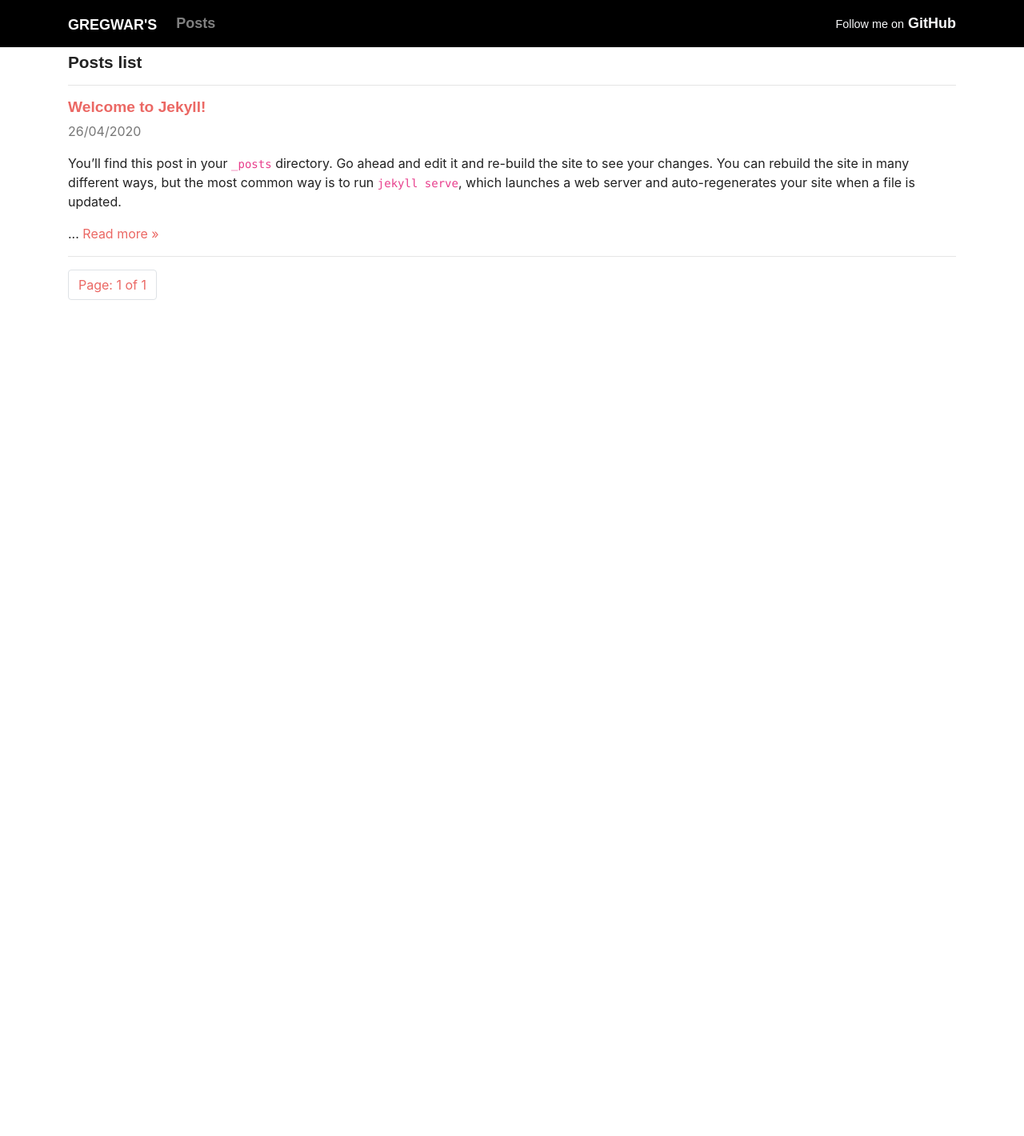
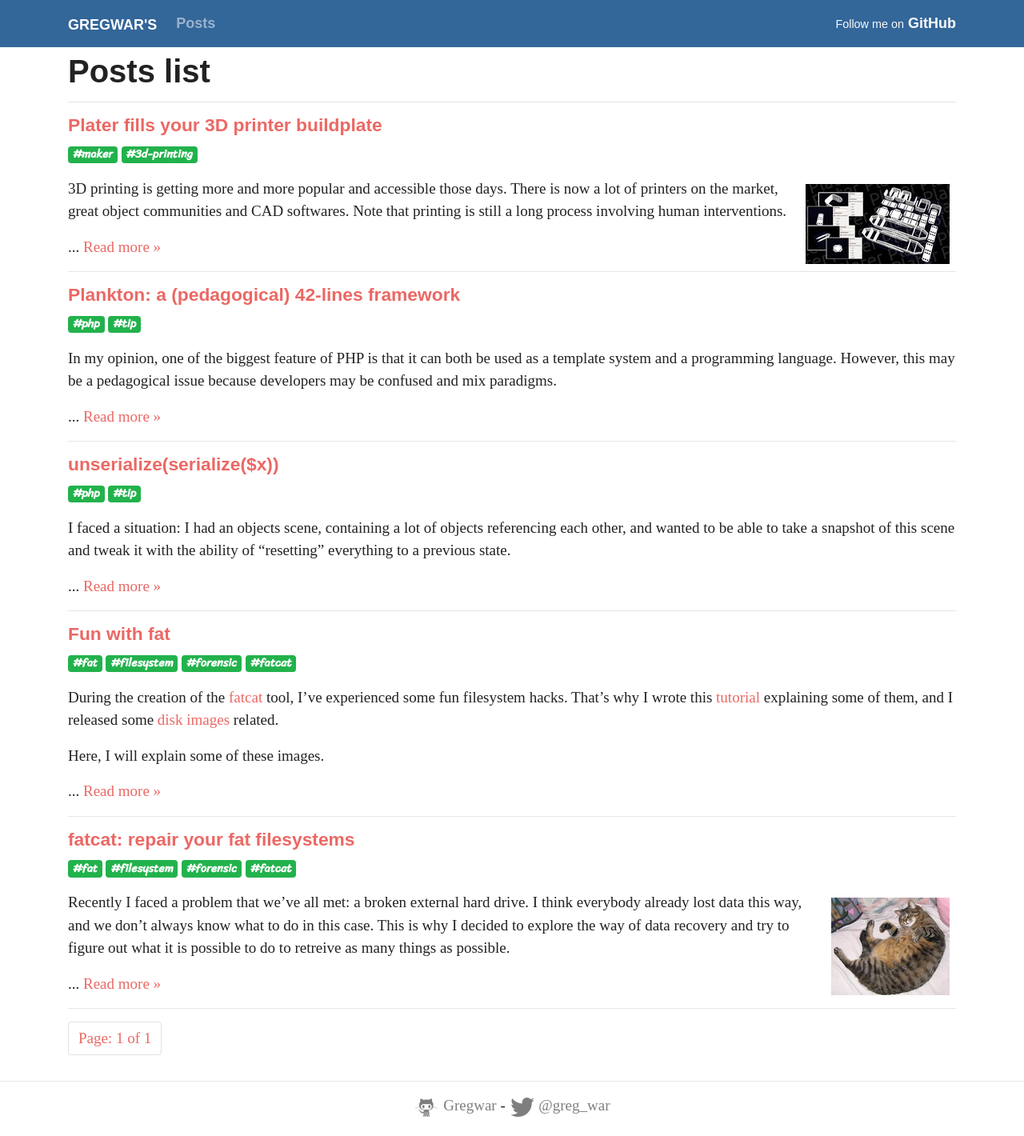
Before and after one commit to Gregwar/gregwar.github.io, a Jekyll site: the page built from index.html, in a window 1280 px wide. Shown: the whole page at 80% size. Built offline with Jekyll 4.4.1, drawn with Linux system fonts in a browser that asks for light colours; some web fonts are replaced; the list of posts is cut into pages by our own code; before the commit the page ends 900 px from its top, so only the background shows below that.

Commit message:
Importing articles

```diff
--- a/_layouts/default.html
+++ b/_layouts/default.html
@@ -7,11 +7,14 @@
     <link rel="stylesheet" href="{{ '/assets/bootstrap.min.css?v=' | append: site.github.build_revision | relative_url }}" media="screen" type="text/css">
     <link rel="stylesheet" href="{{ '/assets/rouge.highlight.css?v=' | append: site.github.build_revision | relative_url }}" media="screen" type="text/css">
     <link rel="stylesheet" href="{{ '/assets/style.css?v=' | append: site.github.build_revision | relative_url }}" media="screen" type="text/css">
+
+    <link href="https://fonts.googleapis.com/css2?family=Gentium+Basic&display=swap" rel="stylesheet">
+    <link href="https://fonts.googleapis.com/css2?family=Sriracha&display=swap" rel="stylesheet">
 {% seo %}
   </head>
 
   <body>
-    <nav class="mb-2 navbar navbar-expand-lg navbar-dark bg-dark text-light">
+    <nav class="mb-2 navbar navbar-expand-lg navbar-dark bg-info text-light">
       <div class="container">
 
       <!-- Site logo -->
@@ -36,15 +39,34 @@
     <div class="container">
       <div class="inner clearfix">
         <section id="main-content">
-          <h2>
+          <h1>
             {{ page.title }}
-          </h2>
+          </h1>
+          <span class="text-muted">{{ page.date | date: "%d/%m/%Y" }}</span>
+
           {% for tag in page.tags %}
-            <span class="badge badge-success">{{ tag }}</span>
+            <span class="badge badge-success">#{{ tag }}</span>
           {% endfor %}
-          {{ content }}
+
+          <hr/>
+          <div class="page-content">
+            {{ content }}
+          </div>
         </section>
       </div>
+    </div>
+
+    <hr/>
+    <div class="container footer">
+      <a href="{{ path(site.github.owner_url) }}">
+        <img src="/assets/imgs/github.png" />
+        Gregwar
+      </a>
+      -
+      <a href="https://twitter.com/greg_war">
+        <img src="/assets/imgs/twitter.png" />
+        @greg_war
+      </a>
     </div>
 
     {% if site.google_analytics %}
--- /dev/null
+++ b/_posts/2013-11-03-fatcat-repair-your-fat-filesystems.markdown
@@ -0,0 +1,169 @@
+---
+layout: default
+title:  "fatcat: repair your fat filesystems"
+permalink: /fatcat-repair-your-fat-filesystems
+date:   2013-11-03 18:00:00 +0200
+tags: fat filesystem forensic fatcat
+---
+
+![Fatcat](/assets/imgs/fatcat.jpg){:class="float-right m-2"}
+
+Recently I faced a problem that we've all met: a broken external hard drive. I think everybody already lost data this way, and we don't always know what to do in this case. This is why I decided to explore the way of data recovery and try to figure out what it is possible to do to retreive as many things as possible.
+
+<!--more-->
+
+The hard drive I had to repair was using a FAT32 filesystem, this is still one of the most used filesystem provided with flash drives and external hard drives. This lead me to write fatcat, a tool I made to explore, repair and forensic FAT filesystems, which I'll introduce here.
+
+I'm trying here to suggest guidelines for repairing a broken FAT filesystem.
+# Save everything !
+
+You can follow this tutorial by using the  [repair.img](https://github.com/Gregwar/fatcat/blob/master/docs/images/repair.img.gz?raw=true) demo image.
+If you do this, just download the image and step to the next part.
+
+If you do have a broken hard drive, you will have to save everything before hoping a FAT repair. You can either copy your data to another drive or to a file. Assuming your damaged hard drive is `/dev/sdb`, you can use `ddrescue` to do this:
+
+{% highlight bash %}
+# Backup all your /dev/sdb drive to a file named save.img
+$ ddrescue /dev/sdb save.img rescued.log
+{% endhighlight %}
+
+<pre>
+Toto
+</pre>
+
+This will save your whole disk to the `save.img` file. If there is broken sectors on `/dev/sdb`, this may take a while, be patient.
+
+Note that you will need enough free space to store `save.img` that the whole size of the disk under `/dev/sdb`.
+
+# Explore
+
+You can now explore your disk, have a look to it using mount for instance:
+
+{% highlight bash %}
+# Mount the saved image under the x/ directory
+$ mkdir x
+$ mount save.img x$ cd x/
+$ ls -lAh
+$ ...
+{% endhighlight %}
+
+Doing this, you can explore your disk image like a regular directory on your system. Have a look at the files and the directories, try to find out what's OK and what's not.
+
+You can also check that fatcat works and recognize the image by using `-i`:
+
+{% highlight bash %}
+# Get information about the disk using  fatcat
+$ fatcat save.img -i
+{% endhighlight %}
+
+This will give you information about the drive. At the end of the output, you'll see the list of used and free clusters, this can inform you about the size of data that seems to be allocated.
+
+# Fix the FAT
+
+Now, we'll try to fix the file allocation table (alias FAT). Before we do this, we'll backup it to a file:
+
+{% highlight bash %}
+# Backup the file allocation table
+$ fatcat save.img -b save.fat
+{% endhighlight %}
+
+If something goes wrong, you'll be able to restore the FAT by doing:
+
+{% highlight bash %}
+# Restoring the backuped FAT
+$ fatcat save.img -p save.fat
+{% endhighlight %}
+
+A first thing you can do is compare the file allocation tables. Those two FATs are supposed to be identical and are wrote twice on the disk for security reason. To compare it, use -2:
+
+{% highlight bash %}
+# Comparing the FATs
+$ fatcat save.img -2
+{% endhighlight %}
+
+If you're using the demo repair.img, you will see that cluster 32 differs (0x20).
+
+If there is differences in the FATs, you can try merging them with -m:
+
+{% highlight bash %}
+# Merging the FATs
+$ fatcat save.img -m
+{% endhighlight %}
+
+This will read the FATs cluster per cluster and choose the only value that is allocated when the entries differs, and one of them is "unallocated". This will fix the fat1_broken directory of the `repair.img` image.
+
+However, sometimes, problems can break the two FATs simultaneously. In this case, some files and directories are still referenced on the drive, but are marker as unallocated in the FAT. fatcat is able to read them and can try to fix these cases, with `-f`:
+
+{% highlight bash %}
+# Try to fix the FAT when directories are marked as unallocated but readable
+$ fatcat save.img -f
+{% endhighlight %}
+
+This will fix the unallocated directory of the repair.img image.
+
+# Find the orphans
+
+Now we've fixed the FAT, there may still have data on the disk that are still here but unreachable: this is called orphaned data. On the example `repair.img` image, there was an orphaned directory in the root directory, but I smashed its entry with zeroes (`0x00`). This directory is still allocated, somewhere on the disk, but is no longer reachable, and its name does not exist anymore.
+
+To find this kind of files and directory, fatcat will compare what's reachable from the root directory (`/`) and what's allocated on the disk, and will try to find directories that are allocated but not reachable. This is done using `-o`:
+
+{% highlight bash %}
+# Try to find the orphans (lost & found)
+$ fatcat save.img -o
+{% endhighlight %}
+
+This may take some minutes to complete on big drives, be patient.
+
+On the `repair.img`, this is what you should see:
+
+{% highlight bash %}
+# Running orphans search on the example image
+$ fatcat repair.img -o
+(...)
+There is 1 orphaned elements:
+* Directory clusters 33 to 33: 2 elements, 30B
+
+Estimation of orphan files total sizes: 30 (30B)
+
+Listing of found elements with known entry:
+In directory with cluster 33:
+f 27/10/2013 16:32:54  orphan_file.txt                c=51 s=30 (30B)
+{% endhighlight %}
+
+This means that there is one directory found that is orphaned. You can list its entry by using -L, which lists a directory using its cluster number:
+
+{% highlight bash %}
+# Listing entries of directory cluster 33
+$ fatcat repair.img -L 33
+Listing cluster 33
+Directory cluster: 33
+d 27/10/2013 16:32:26  ./                             c=33
+d 27/10/2013 16:32:26  ../                            c=0
+f 27/10/2013 16:32:54  orphan_file.txt                c=51 s=30 (30B)
+{% endhighlight %}
+
+As you can see, here is an orphan file in it, named `orphan_file.txt`. You can read this file using `-R` and `-s`, to read a file using its cluster number and its size:
+
+{% highlight bash %}
+# Reading 30 bytes of the file in cluster 51
+$ fatcat repair.img -R 51 -s 30
+This file is a poor orphaned!
+{% endhighlight %}
+
+You can also extract the whole directory using `-x` and `-c`:
+
+{% highlight bash %}
+# Extracting orphaned directory 33 to output/
+$ mkdir output/
+$ fatcat repair.img -x output/ -c 33
+{% endhighlight %}
+
+That's all! On a big broken drive, you may have a lot of orphaned files and directories, and having a look at them could take a while. Try to spot big directories and big files. Good luck!
+Links & references
+
+# Links
+## Here!
+
+* [fatcat on Github](https://github.com/Gregwar/fatcat/)
+* [fatcat tutorials & examples](https://github.com/Gregwar/fatcat/blob/master/docs/index.md)
+* [fatcat on Debian](https://packages.debian.org/source/sid/fatcat)
--- /dev/null
+++ b/_posts/2013-11-04-fun-with-fat.markdown
@@ -0,0 +1,61 @@
+---
+layout: default
+title:  "Fun with fat"
+permalink: /fun-with-fat
+date:   2013-11-03 18:00:00 +0200
+tags: fat filesystem forensic fatcat
+---
+
+During the creation of the [fatcat](https://github.com/Gregwar/fatcat/) tool, I've experienced some fun filesystem hacks. That's why I wrote this [tutorial](https://github.com/Gregwar/fatcat/blob/master/docs/fun-with-fat.md) explaining some of them, and I released some [disk images](https://github.com/Gregwar/fatcat/tree/master/docs/images) related.
+
+Here, I will explain some of these images.
+
+<!--more-->
+## The directories loop
+
+In [directory-loop.img](https://github.com/Gregwar/fatcat/blob/master/docs/images/directory-loop.img.gz?raw=true), you have an infinite loop of directories.
+
+This is because the `A` directory which is in `/A/B/C` references the same cluster as the `/A` directory. You can try it out, it works on both Windows & Linux:
+
+{% highlight bash %}
+# The directory loop is mounted under x/, auto-completion will continue forever!
+$ ls x/A/B/C/A/B/C/A/B/C/A/B/C/A/B/C/A/B/C/A/(...)
+{% endhighlight %}
+
+# The empty-but-not-empty disk
+
+[full-fat.img](https://github.com/Gregwar/fatcat/blob/master/docs/images/full-fat.img.gz?raw=true) contains a full file allocation table, while the root directory counts no entry.
+
+If you mount this, or write it on an USB key, the disk will appear as 100% full even if there is absolutely no file on it!
+
+# Two files, one cluster
+
+[two-file-same-cluster.img](https://github.com/Gregwar/fatcat/blob/master/docs/images/two-file-same-cluster.img.gz?raw=true) image contains two files that references the same cluster.
+
+This mean that if you change one, it will change the other (note that the size will not be updated for the other entry).
+
+# 	The infinite file
+
+[infinite-file.img](https://github.com/Gregwar/fatcat/blob/master/docs/images/infinite-file.img.gz?raw=true) contains a file that appear to be 4G (the maximum with FAT32) which you can read, but it's actually the same data that are looping.
+
+This doesn't seems to work on Windows however.
+
+# The fake 1T image
+
+This image is one of the most interesting, 	the [fake-big-disk-1T.img](https://github.com/Gregwar/fatcat/blob/master/docs/images/fake-big-disk-1T.img.gz?raw=true) contains an image of 128M with tweaked FAT32 headers.
+
+If you write it on an USB key and insert it, this disk will appear as a 1T drive, and everything will work normally until you write more data on it that its actual size.
+
+{% highlight bash %}
+# The image was wrote to a 4G USB key (/dev/sdb)
+# and mounted in /media/MEGA
+$ df -h
+(...)
+/dev/sdb           1.1T    352K  1.1T   1% /media/MEGA
+{% endhighlight %}
+
+# Links
+
+* [fatcat on Github](https://github.com/Gregwar/fatcat/)
+* [fatcat tutorials & examples](https://github.com/Gregwar/fatcat/blob/master/docs/index.md)
+* [fatcat on Debian](https://packages.debian.org/source/sid/fatcat)
--- /dev/null
+++ b/_posts/2013-12-05-unserialize-serialize.markdown
@@ -0,0 +1,49 @@
+---
+layout: default
+title:  "unserialize(serialize($x))"
+permalink: /unserialize-serialize
+date:   2013-12-05 18:00:00 +0200
+tags: php tip
+---
+
+I faced a situation: I had an objects scene, containing a lot of objects referencing each other, and wanted to be able to take a snapshot of this scene and tweak it with the ability of "resetting" everything to a previous state.
+
+<!--more-->
+
+Cloning was the first think I thought of. If we have a look at the following example::
+
+{% highlight php %}
+<?php
+class A
+{
+    public $b;
+    public function __construct()
+    {
+        $this->b = new B;
+    }
+}
+
+class B
+{ }
+
+$x = new A;
+$y = clone $x;
+
+if (spl_object_hash($x->b) == spl_object_hash($y->b)) {
+    echo "The Bs are equals!\n";
+}
+{% endhighlight %}
+
+We can note that the two Bs are equals. This makes sense since PHP can't guess what you wan't to do, and just copy by default the fields from the original class to the cloned one.
+
+## Now, suppose that you want an entire clone (no cross-references)
+
+One solution would be writing a `__clone()` method to explicitely clone the instance, the problem is that this can quickly become huge if there is many objects and references.
+
+That's why I eventually noticed that the PHP [serialize()](http://php.net/serialize) method was clever enough to figure out when references are in the objects it's cloning (even self-references), and that's why this strange-but-powerful idea:
+
+{% highlight php %}
+$y = unserialize(serialize($x));
+{% endhighlight %}
+
+Doing this, you will clone `$x` in `$y`, but also clone all the references it contains. You can be sure that `$y` won't reference a previously existing object.
--- /dev/null
+++ b/_posts/2013-12-12-plankton-a-42-lines-framework.markdown
@@ -0,0 +1,81 @@
+---
+layout: default
+title:  "Plankton: a (pedagogical) 42-lines framework"
+permalink: /plankton-a-42-lines-framework
+date:   2013-12-12 18:00:00 +0200
+tags: php tip
+---
+
+In my opinion, one of the biggest feature of PHP is that it can both be used as a template system and a programming language. However, this may be a pedagogical issue because developers may be confused and mix paradigms.
+
+<!--more-->
+
+# What's the problem?
+
+Let's take a simple example:
+
+{% highlight php %}
+<?php
+$pdo = include('connect.php');
+?>
+Films are:
+<ul>
+    <?php foreach ($pdo->query('SELECT * FROM films') as $film) { ?>
+        <li><?php echo $film['name']; ?></li>
+    <?php } ?>
+</ul>
+{% endhighlight %}
+
+This is a really classical example, we've all seen this kind of code. So what's the problem with that? Here is a list:
+
+* Conceptually: the rendering and the logic are **mixed together** in the very same file
+* A consequence is that if we would like to have the same logic (getting all the films) with **another render** (think of a JSON API) we should either change the code or duplicate the logic
+* Another consequence is that **if an error occurs** during the rendering of the page, it will be brutally interrupted in the middle of nowhere
+* Moreover, if we suddenly decide in the page that the client should not be on this page and want to **redirect** it, we can't change the response headers since we already begun the rendering
+* It is impossible to **reuse the same rendering** with another source as list of movies
+* If you want to **reuse the request** (OK, getting all the films is easy, but think of more complicated thing), you won't be able to do it
+* You can't **(unit) test** your logic without getting your page rendered
+* ...
+
+Doing like this, your code will be organized by pages instead of splitting the responsibilities. In each page, you'll have a little slice of each responsibilities mixed up. Thus, a lot of nightmare could happen.
+
+# Standard tools & libraries
+
+On the other hand, there is many framework and libraries out there, and a lot of impressing PHP tools to create your web application faster and with a lot of cool features. [Symfony2](http://www.symfony.com), [Silex](http://silex.sensiolabs.org/), [Twig](http://twig.sensiolabs.org/) and [Doctrine2](http://www.doctrine-project.org/) are the best examples. The problem with those tools is that:
+
+* You can't read all the source-code of Silex or Symfony, you'll have to accept that some things are complicated, read the API and follow the guidelines someone told you
+* Symfony2 and Silex are seriously hitting performances, Silex is 20M and rendering an "hello world" page involve *a lot* code. Thus, "from-scratch" designs could be paradoxically better for some applications
+* In some situation, essentially pedagogical, you are not allowed to use these tools. I don't really agree with these methods but the idea that a student should understand *every* line of code he write is not 	completely absurd
+* If you're learning PHP, you have to face directly a big gap between all you've seen and the "clean world" of tools and framework, maybe you want to get an idea of the intermediary steps that lead the community to do it this way with an example of minimalist project respecting some interesting principles without all the overhead of famous tools and libraries
+
+# Plankton
+
+This is why we wrote [Plankton](https://github.com/Gregwar/Plankton), a pico framework with only a few line of codes that demonstrates how a *really* little application could be wrote and respect some principles.
+
+There is no documentation, this is one of the points, this is so small that you can easily read all the source code (the core is 42 lines, and all the repository is less than 100 examples included) but it introduces lightweightly to some concepts like templating, controllers and routing. Moreover, it suggests an organization of files.
+
+If we re-write the example above in Plantkon, we will have the controller handling the request for the route `/films`:
+
+{% highlight php %}
+<?php  // controllers/films.php
+return array(
+    '/films' => function($app) {
+        return array('films', 'films' =>
+            $app['pdo']->query('SELECT * FROM films'));
+    }
+);
+{% endhighlight %}
+
+And the view, decoupled which just render it:
+
+{% highlight php %}
+<!-- views/films.php -->
+Films:
+<ul>
+    <?php foreach ($films as $film) { ?>
+        <li><?php echo $film['name']; ?></li>
+    <?php } ?>
+</ul>
+{% endhighlight %}
+
+Don't hesitate to have a look at [Plankton on GitHub](https://github.com/Gregwar/Plankton)
--- /dev/null
+++ b/_posts/2014-06-25-plater-fills-your-3d-printer-buildplate.markdown
@@ -0,0 +1,35 @@
+---
+layout: default
+title:  "Plater fills your 3D printer buildplate"
+permalink: /plater-fills-your-3d-printer-buildplate
+date:   2013-12-12 18:00:00 +0200
+tags: maker 3d-printing
+---
+
+![Plater](/assets/imgs/plater.jpg){:class="float-right m-2"}
+
+3D printing is getting more and more popular and accessible those days. There is now a lot of printers on the market, great object communities and CAD softwares. Note that printing is still a long process involving human interventions.
+
+<!--more-->
+
+Objects are sometime multi-parts, which means that you have to print a bunch of 3D models and then assemble your thing. Moreover, they can be parametric, which mean that any user is able to change some values and then re-generate the model. For instance, the [Metamaquina](http://metamaquina.com.br/) is a 3D printer that can be customized.
+
+Sometime, these complex objects comes in **plated** edition, parts are then puzzled together and placed on the buildplate for you.
+
+<center>
+<iframe width="560" height="315" src="https://www.youtube.com/embed/WTK5fVQNPsI" frameborder="0" allow="accelerometer; autoplay; encrypted-media; gyroscope; picture-in-picture" allowfullscreen></iframe>
+</center>
+
+## Plater
+
+We wrote Plater in order to automate the process of plates generating for multi-parts printing. It takes a bunch of STL files with quantities and orientation, and some settings such as the plate dimension and parts spacing and tries to generate at least plates as possible containing all the given parts.
+
+It uses a configuration file, named ``plater.conf`` that contains the list of parts, with quantities. This file can be released with your design in order to help people do their own plates quickly.
+
+It can be used with command-line tools, but also with a graphical user interface.
+
+For instance, we used it to print all the 22 parts of a 4-legged robots on one plate.
+
+* [Download Plater](https://github.com/Rhoban/Plater/releases)
+* [Plater on GitHub](https://github.com/Rhoban/Plater)
+* [Plater on Hackaday](http://hackaday.com/2014/06/04/plater-makes-it-easy-to-fill-your-bed-plate/)
--- a/_posts/2020-04-26-welcome-to-jekyll.markdown
+++ /dev/null
@@ -1,48 +0,0 @@
----
-layout: default
-title:  "Welcome to Jekyll!"
-date:   2020-04-26 17:45:57 +0200
-permalink: /welcome-to-jekyll
-tags: test abc
----
-
-You’ll find this post in your `_posts` directory. Go ahead and edit it and re-build the site to see your changes. You can rebuild the site in many different ways, but the most common way is to run `jekyll serve`, which launches a web server and auto-regenerates
-your site when a file is updated.
-
-<!--more-->
-
-$$
-x=123
-$$
-
-Ici, \\(x\\) est blhablha
-
-Jekyll requires blog post files to be named according to the following format:
-
-`YEAR-MONTH-DAY-title.MARKUP`
-
-Where `YEAR` is a four-digit number, `MONTH` and `DAY` are both two-digit numbers, and `MARKUP` is the file extension representing the format used in the file. After that, include the necessary front matter. Take a look at the source for this post to get an idea about how it works.
-
-Jekyll also offers powerful support for code snippets:
-
-{% highlight ruby %}
-def print_hi(name)
-  puts "Hi, #{name}"
-end
-print_hi('Tom')
-#=> prints 'Hi, Tom' to STDOUT.
-{% endhighlight %}
-{% highlight php %}
-<?php
-
-$a = 123;
-{% endhighlight %}
-
-![plater](/assets/imgs/plater.jpg)
-{: style="text-align: center;"}
-
-Check out the [Jekyll docs][jekyll-docs] for more info on how to get the most out of Jekyll. File all bugs/feature requests at [Jekyll’s GitHub repo][jekyll-gh]. If you have questions, you can ask them on [Jekyll Talk][jekyll-talk].
-
-[jekyll-docs]: https://jekyllrb.com/docs/home
-[jekyll-gh]:   https://github.com/jekyll/jekyll
-[jekyll-talk]: https://talk.jekyllrb.com/
--- a/assets/rouge.highlight.css
+++ b/assets/rouge.highlight.css
@@ -1,8 +1,10 @@
 .highlight {
     background-color:#111;
-    color:#aaa;
     border-radius:5px;
     padding:5px !important;
+}
+.highlight code {
+  color: #aaa;
 }
 
 .highlight table td { padding: 10px; }
@@ -17,7 +19,7 @@
   color: #888888;
 }
 .highlight .gp, .highlight .p {
-  color: #555555;
+  color: #777;
 }
 .highlight .gs {
 }
--- a/assets/style.css
+++ b/assets/style.css
@@ -1,6 +1,26 @@
-.highlight {
-    margin:2px;
+body {
+    font-family: 'Gentium Basic', serif;
+    font-size:19px;
+    color:#222;
+}
+
+div.highlight, figure.highlight {
+    margin:5px;
     padding:2px;
+    border-bottom:3px solid #bbb;
+    border-left:3px solid #bbb;
+    background-image:url('imgs/whiteShade.png?4');
+    background-repeat: no-repeat;
+    background-position: left 0;
+}
+
+pre {
+    margin-bottom:0;
+}
+
+.highlight pre {
+    overflow-wrap: normal;
+    white-space: pre-wrap;
 }
 
 h2 {
@@ -10,3 +30,53 @@ h2 {
 h3 {
     font-size: 120%;
 }
+
+code.language-plaintext {
+    color:#333;
+    background-color:#eee;
+    padding:2px;
+    border-radius:3px;
+    border:1px solid #aaa;
+}
+
+.page-content h1 {
+    font-size:120%;
+    margin-top:13px;
+    padding-top:13px;
+    border-top:1px dashed #bbb;
+}
+
+.page-content h2 {
+    font-size:100%;
+}
+
+.page-content h1:before {
+    content:"# ";
+    color:#fbb;
+    font-family: sans;
+}
+
+.page-content h2:before {
+    content:"> ";
+    color:#fbb;
+    font-family: sans;
+}
+
+.footer {
+    text-align:center;
+    margin-bottom:20px;
+}
+
+.footer a {
+    color:black;
+    opacity:0.5;
+}
+
+.footer a:hover {
+    opacity:1;
+    text-decoration: none;
+}
+
+span.badge {
+    font-family: 'Sriracha', cursive;
+}
--- a/index.html
+++ b/index.html
@@ -7,14 +7,15 @@ layout: default
 mathjax: true
 ---
 
-<hr/>
-
 <!-- This loops through the paginated posts -->
 {% for post in paginator.posts %}
-  <h3><a href="{{ post.url }}">{{ post.title }}</a></h3>
-  <p class="author">
-    <span class="text-muted">{{ post.date | date: "%d/%m/%Y" }}</span>
-  </p>
+  <h3>
+    <a href="{{ post.url }}">{{ post.title }}</a>
+  </h3>
+
+  {% for tag in post.tags %}
+    <span class="badge badge-success">#{{ tag }}</span>
+  {% endfor %}
   <p>
     {{ post.excerpt }}...
     <a href="{{ post.url }}">Read more &raquo;</a>
```
Also changed, not shown: assets/imgs/fatcat.jpg (added), assets/imgs/github.png (added), assets/imgs/plater.jpg, assets/imgs/twitter.png (added), assets/imgs/whiteShade.png (added).
